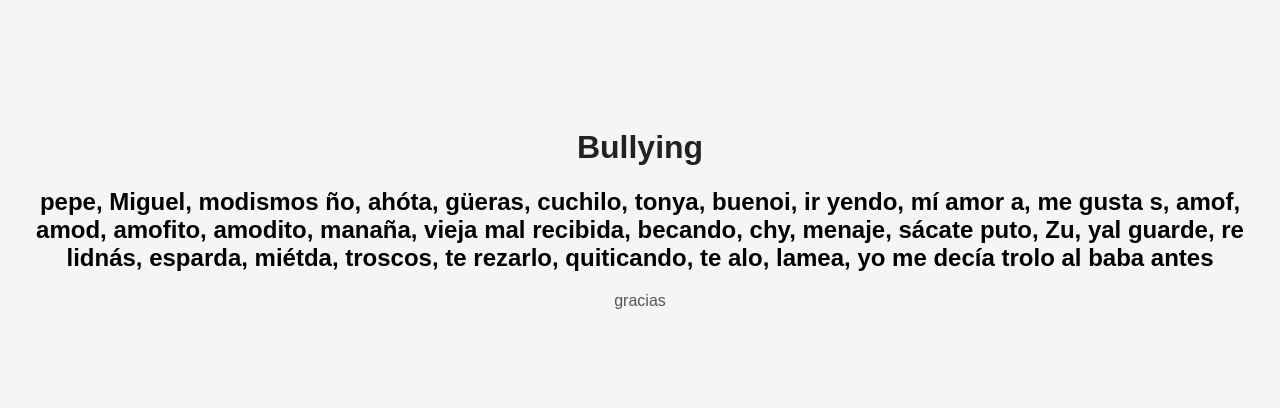
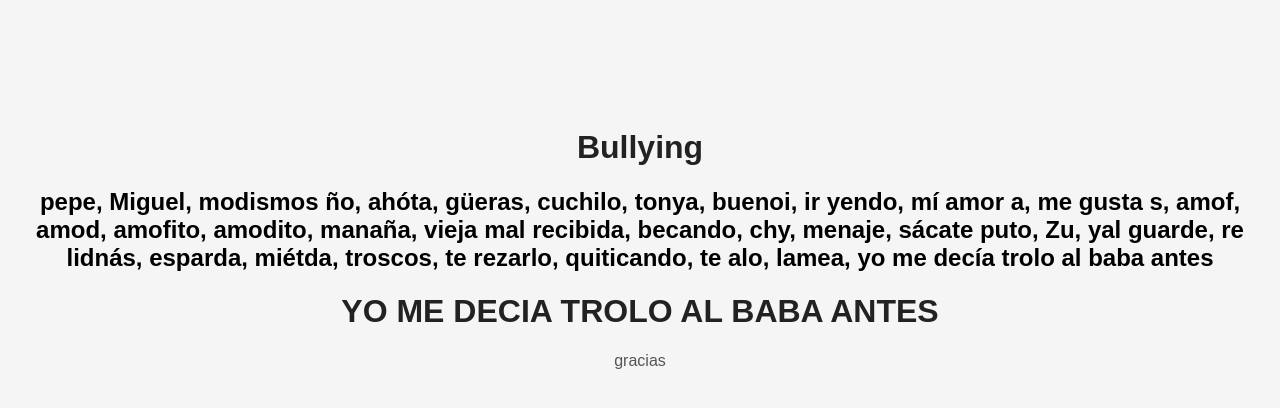
Before and after one commit to emsfchh-sys/-emsfchh-sys-.github.io, a plain HTML site: page index.html in a window 1280 px wide. Drawn offline with Linux system fonts and the light colour scheme.

Commit message:
Add new heading to index.html

```diff
--- a/index.html
+++ b/index.html
@@ -21,6 +21,7 @@
 <body>
   <h1>Bullying</h1>
   <h2>pepe, Miguel, modismos ño, ahóta, güeras, cuchilo, tonya, buenoi, ir yendo, mí amor a, me gusta s, amof, amod, amofito, amodito, manaña, vieja mal recibida, becando, chy, menaje, sácate puto, Zu, yal guarde, re lidnás, esparda, miétda, troscos, te rezarlo, quiticando, te alo, lamea, yo me decía trolo al baba antes</h2>
+  <h1>YO ME DECIA TROLO AL BABA ANTES</h1>
   <p>gracias</p>
 </body>
 </html>
```
